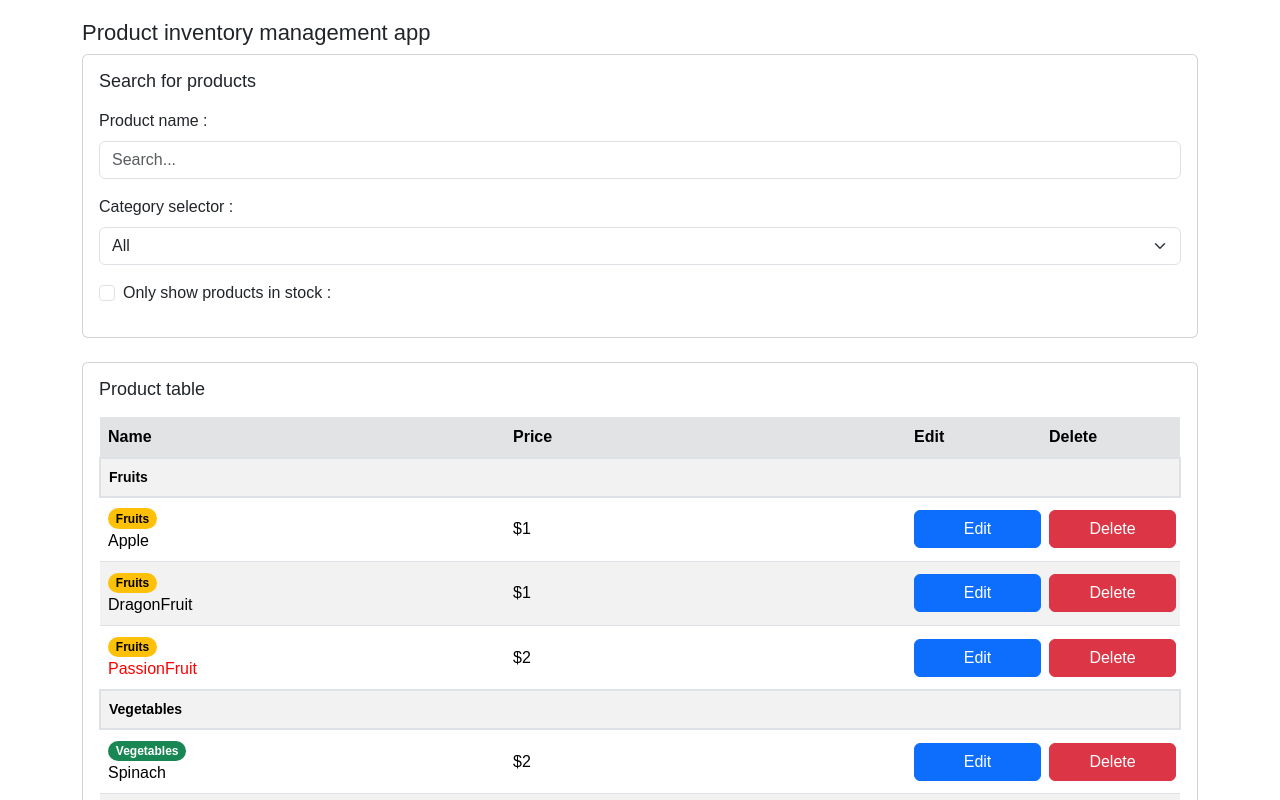
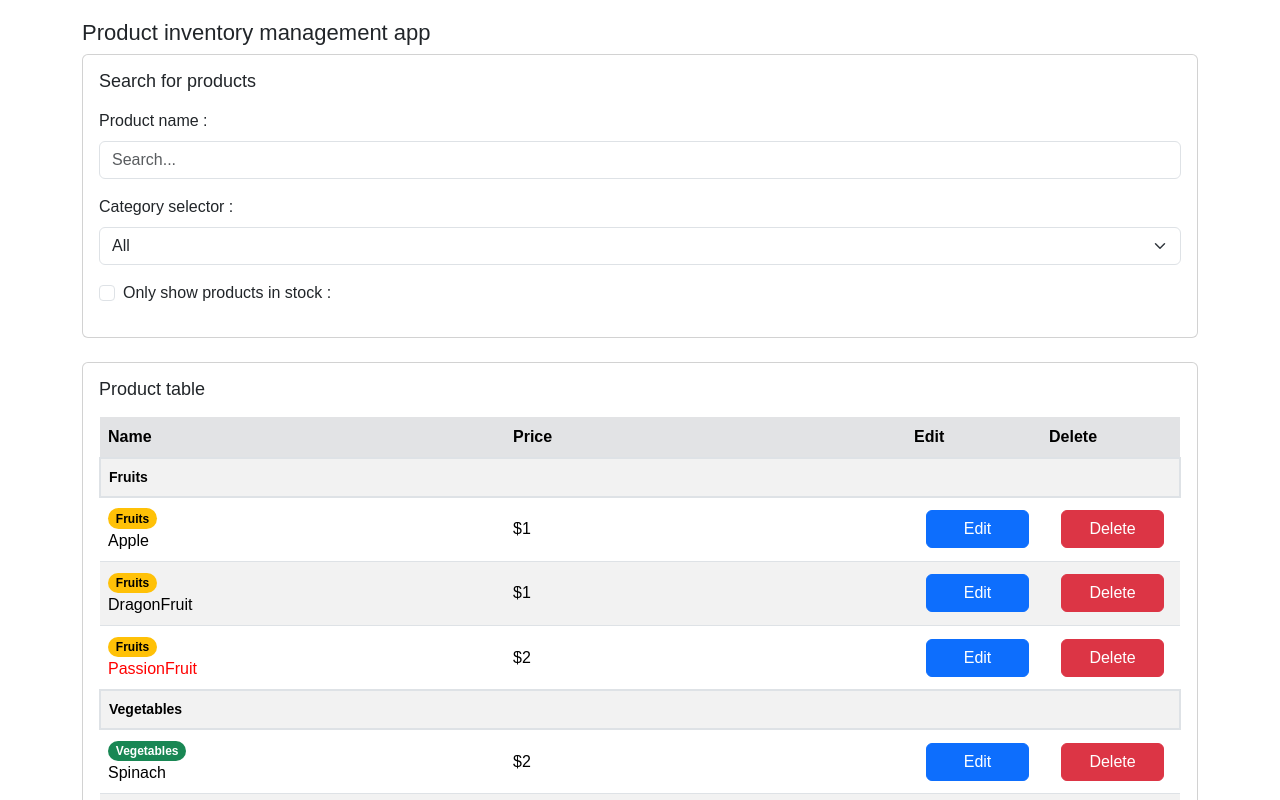
Before and after one commit to IchikaCoding/react-practice, a React (Vite) app: page / in a window 1280 px wide. Shown: the top 800 px of the page. Built offline with nearby package versions, Linux system fonts and the light colour scheme.

Commit message:
wip: ボタン周りのパディングを調節中

```diff
--- a/src/components/ProductRow.jsx
+++ b/src/components/ProductRow.jsx
@@ -155,7 +155,7 @@ export default function ProductRow({
         </td>
 
         <td>{`$${product.price}`}</td>
-        <td className="px-1">
+        <td className="px-3">
           <button
             onClick={() => handleEditButton(product.id)}
             className="btn btn-primary w-100"
@@ -163,7 +163,7 @@ export default function ProductRow({
             Edit
           </button>
         </td>
-        <td className="px-1">
+        <td className="px-3">
           <button
             onClick={() => handleDeleteButton(product.id)}
             className="btn btn-danger w-100"
```
